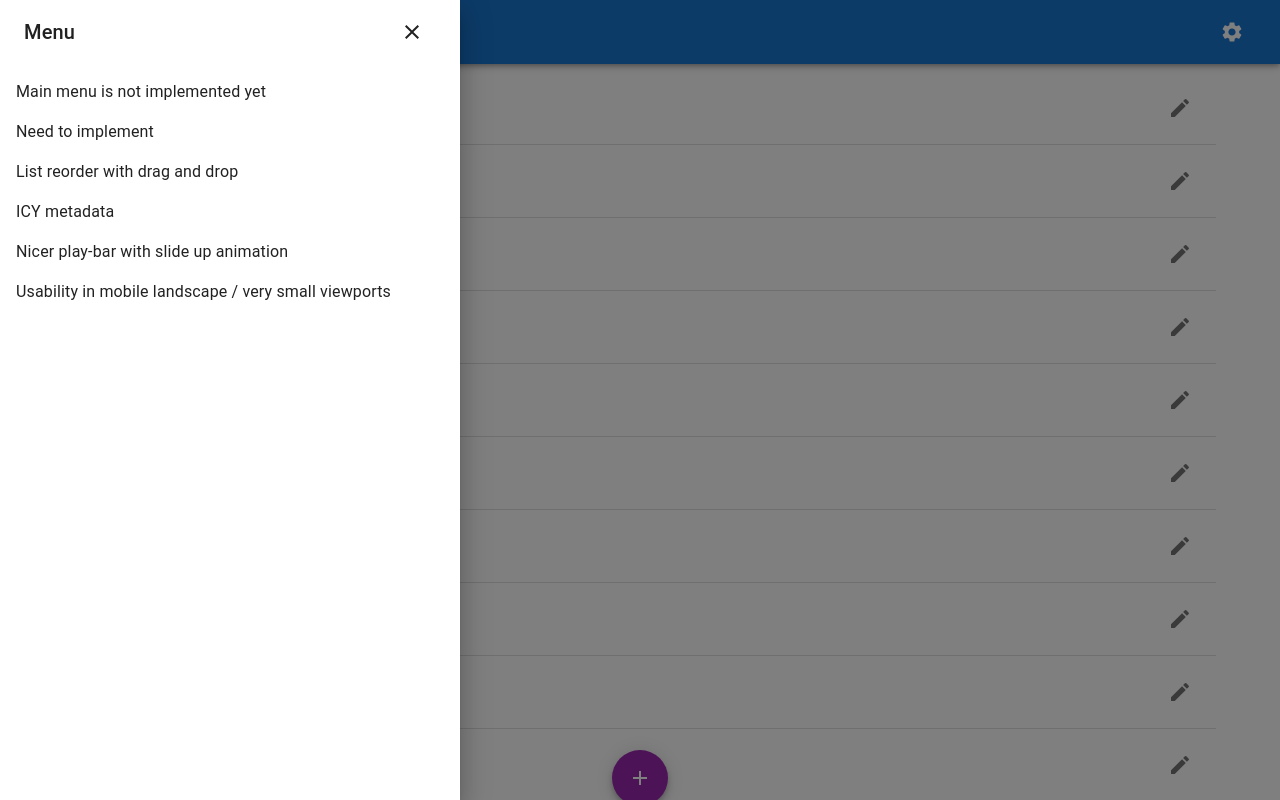
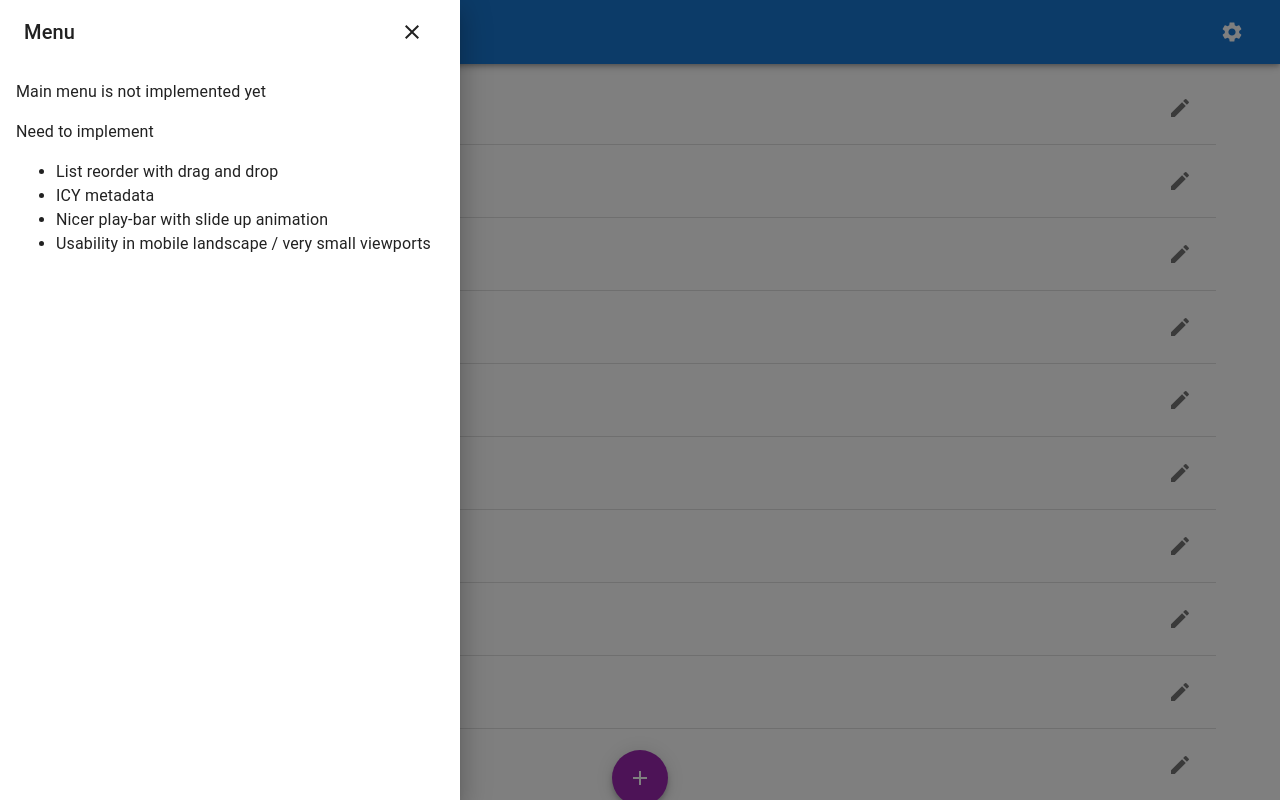
Before and after one commit to mirceaulmeanu/playground-cra, a React app: page / in a window 1280 px wide. Both pictures are taken after a click on the button 48 px from the left and 32 px from the top of the page. Shown: the top 800 px of the page. Built offline with nearby package versions, Linux system fonts and the light colour scheme; grey boxes are pictures that could not be loaded.

Commit message:
Todo markup

```diff
--- a/src/components/main-menu/main-menu.component.tsx
+++ b/src/components/main-menu/main-menu.component.tsx
@@ -4,9 +4,11 @@ export function MainMenu() {
     return <Box sx={{m: 2}}>
         <p>Main menu is not implemented yet</p>
         <p>Need to implement</p>
-        <p>List reorder with drag and drop</p>
-        <p>ICY metadata</p>
-        <p>Nicer play-bar with slide up animation</p>
-        <p>Usability in mobile landscape / very small viewports</p>
+        <ul>
+            <li>List reorder with drag and drop</li>
+            <li>ICY metadata</li>
+            <li>Nicer play-bar with slide up animation</li>
+            <li>Usability in mobile landscape / very small viewports</li>
+        </ul>
     </Box>;
 }
```
